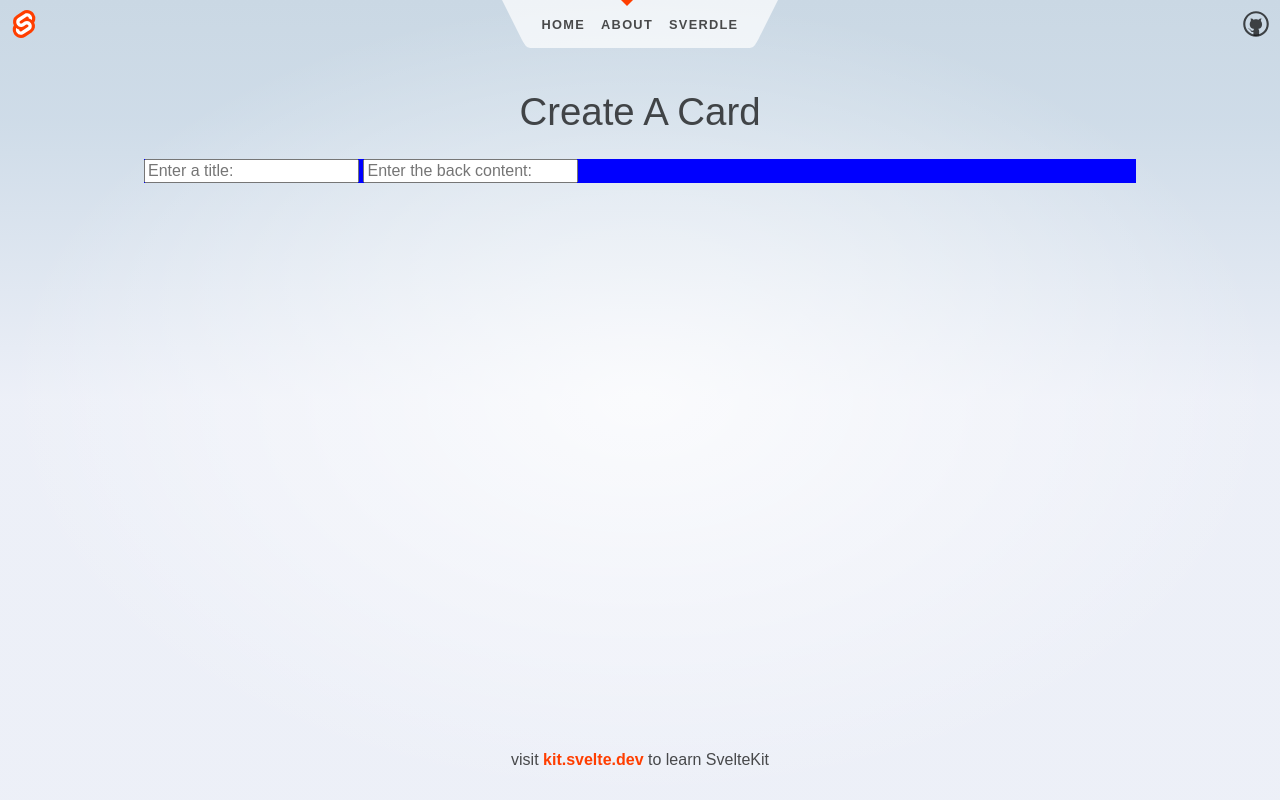
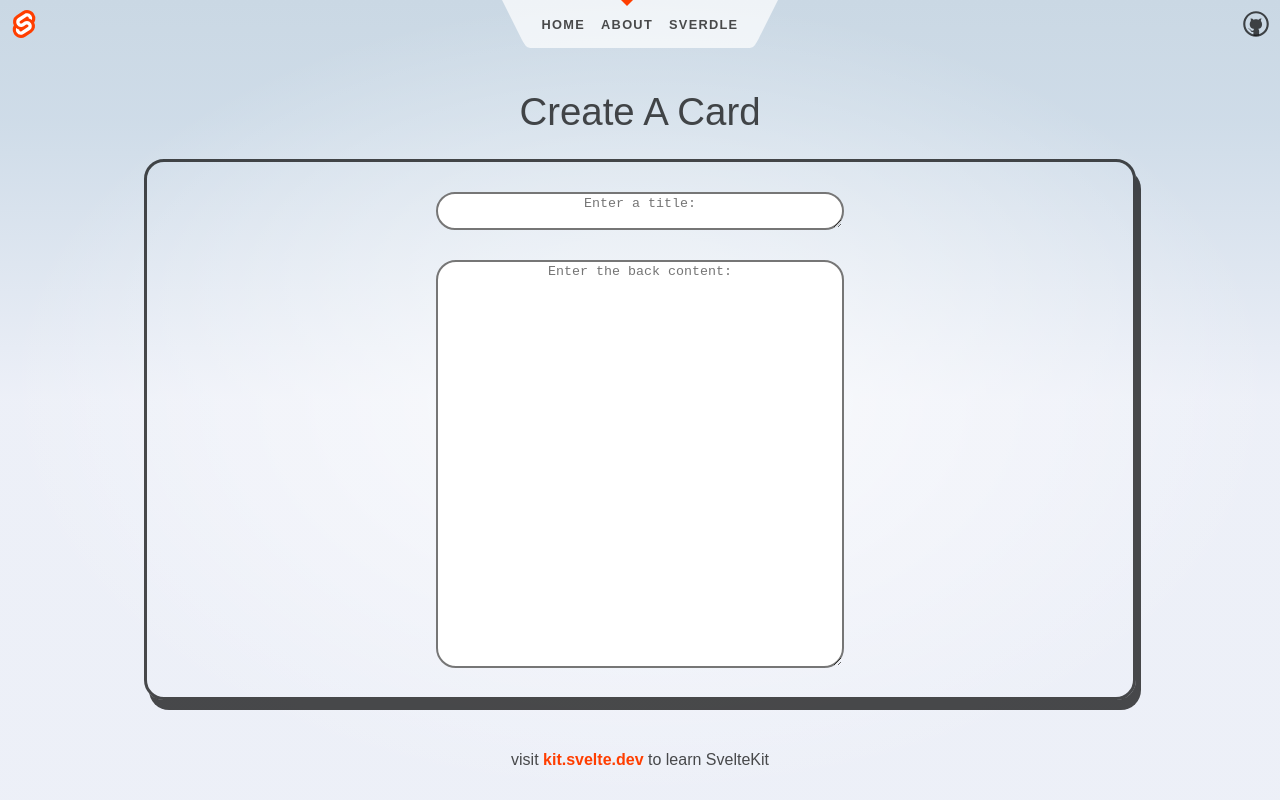
Before and after one commit to VVarren/QUESTions, a SvelteKit app: page /about in a window 1280 px wide. Built offline with nearby package versions, Linux system fonts and the light colour scheme.

Commit message:
more changes tbh i forgot what i did.

```diff
--- a/src/routes/about/+page.svelte
+++ b/src/routes/about/+page.svelte
@@ -5,11 +5,40 @@
 
 <h1>Create A Card</h1>
 <div class = "inputContainer">
-<input bind:value={title} placeholder="Enter a title:"/>
-<input bind:value={backContent} placeholder="Enter the back content:"/>
+<textarea bind:value={title} class = "titleContainer" placeholder="Enter a title:"/>
+<textarea bind:value={backContent} class = "backContentContainer" placeholder="Enter the back content:"/>
 </div>
+
+
 <style>
  .inputContainer{
-	background-color:blue;
+	border-style: solid;
+	border-radius: 20px;
+	justify-content: center;
+	align-items: center;
+	display: flex;
+	flex-direction: column;
+	box-shadow: 5px 10px;
+
+ }
+
+ .titleContainer{
+	margin-top: 3%;
+	margin-bottom: 1.5%;
+	border-radius: 20px;
+	border-width: 2px;
+	width: 50vh;
+	text-align: center;
+
+}
+ .backContentContainer{
+	margin-top: 1.5%;
+	margin-bottom: 3%;
+	border-radius: 20px;
+	width: 50vh;
+	height:50vh;
+	border-width: 2px;
+	text-align: center;
+
  }
 </style>
```
